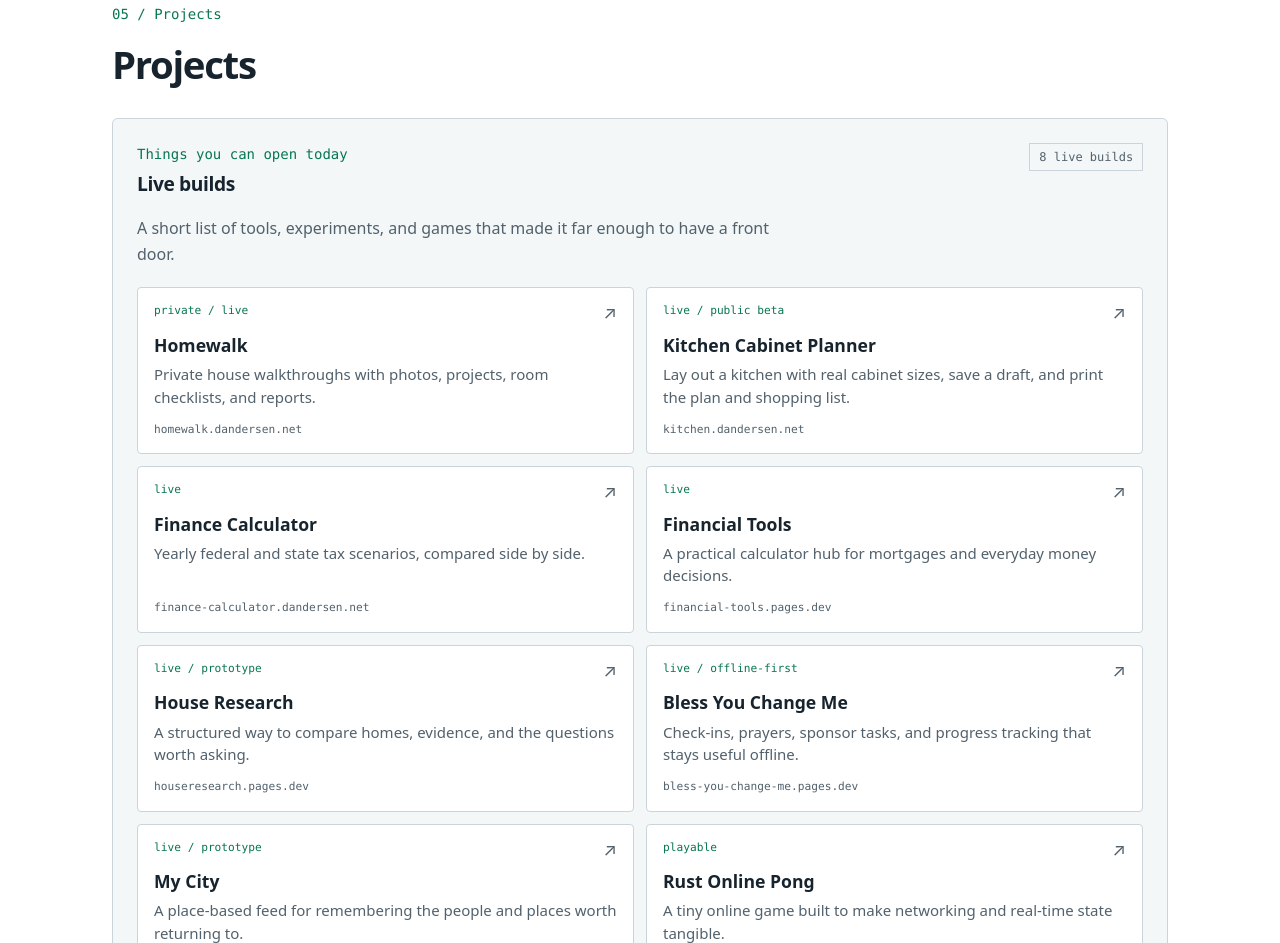
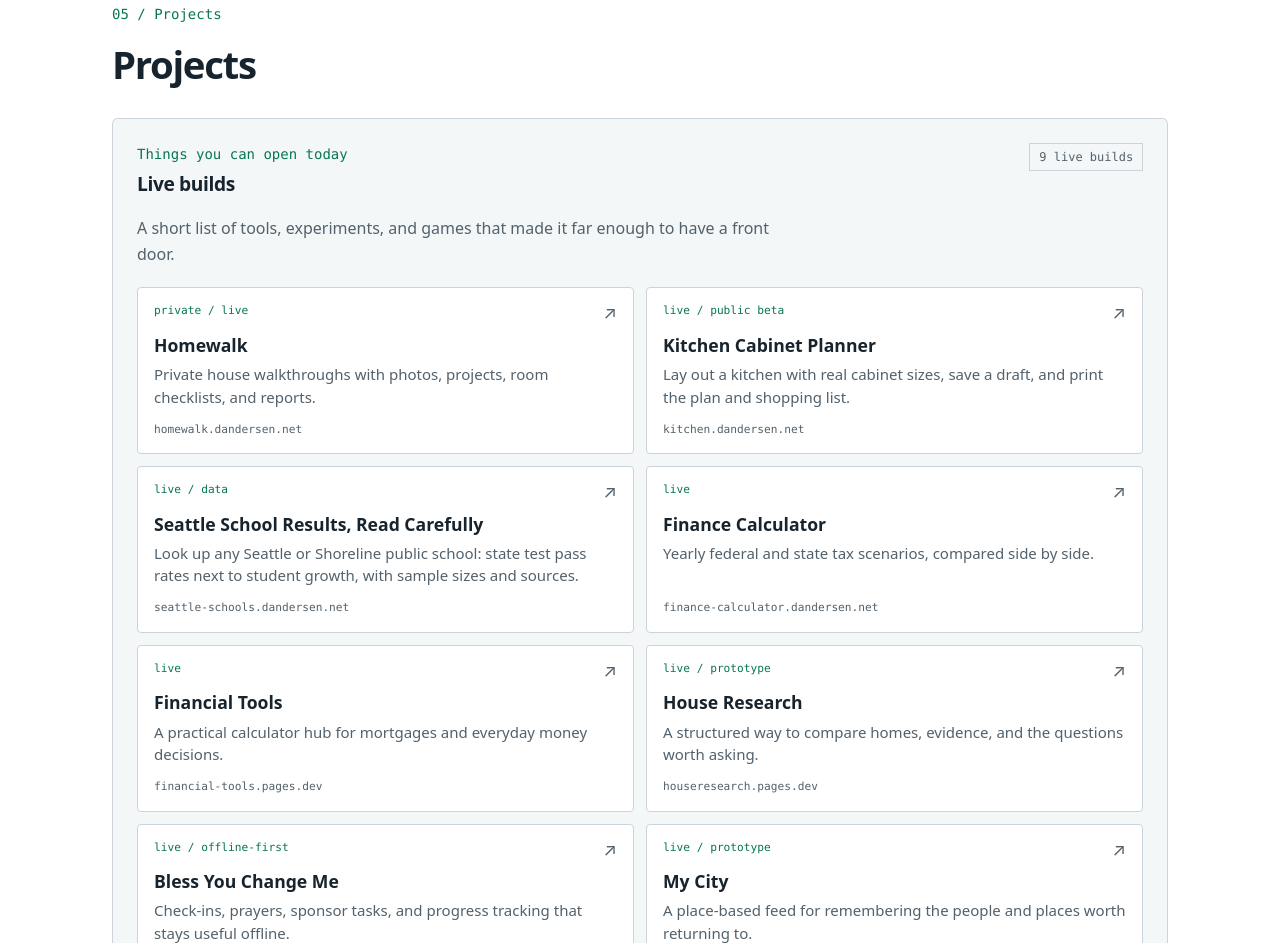
Before and after one commit to dayandersen/personal-website, a plain HTML site: page index.html in a window 1280 px wide. Shown: the part 2934-3877 px from the top of the page. Drawn offline with Linux system fonts and the light colour scheme.

Commit message:
Add Seattle schools to live builds
Co-Authored-By: Claude Opus 5.5 <noreply@anthropic.com>

```diff
--- a/index.html
+++ b/index.html
@@ -225,7 +225,7 @@
             <p class="eyebrow">Things you can open today</p>
             <h3>Live builds</h3>
           </div>
-          <span class="project-count">8 live builds</span>
+          <span class="project-count">9 live builds</span>
         </header>
         <p class="project-summary">A short list of tools, experiments, and games that made it far enough to have a front door.</p>
         <div class="project-grid">
@@ -240,6 +240,12 @@
             <h4>Kitchen Cabinet Planner</h4>
             <p>Lay out a kitchen with real cabinet sizes, save a draft, and print the plan and shopping list.</p>
             <span class="project-url">kitchen.dandersen.net</span>
+          </a>
+          <a class="project-card" href="https://seattle-schools.dandersen.net/" target="_blank" rel="noopener noreferrer">
+            <div class="project-card-top"><span class="project-state">live / data</span><span class="project-arrow" aria-hidden="true">↗</span></div>
+            <h4>Seattle School Results, Read Carefully</h4>
+            <p>Look up any Seattle or Shoreline public school: state test pass rates next to student growth, with sample sizes and sources.</p>
+            <span class="project-url">seattle-schools.dandersen.net</span>
           </a>
           <a class="project-card" href="https://finance-calculator.dandersen.net/" target="_blank" rel="noopener noreferrer">
             <div class="project-card-top"><span class="project-state">live</span><span class="project-arrow" aria-hidden="true">↗</span></div>
```
